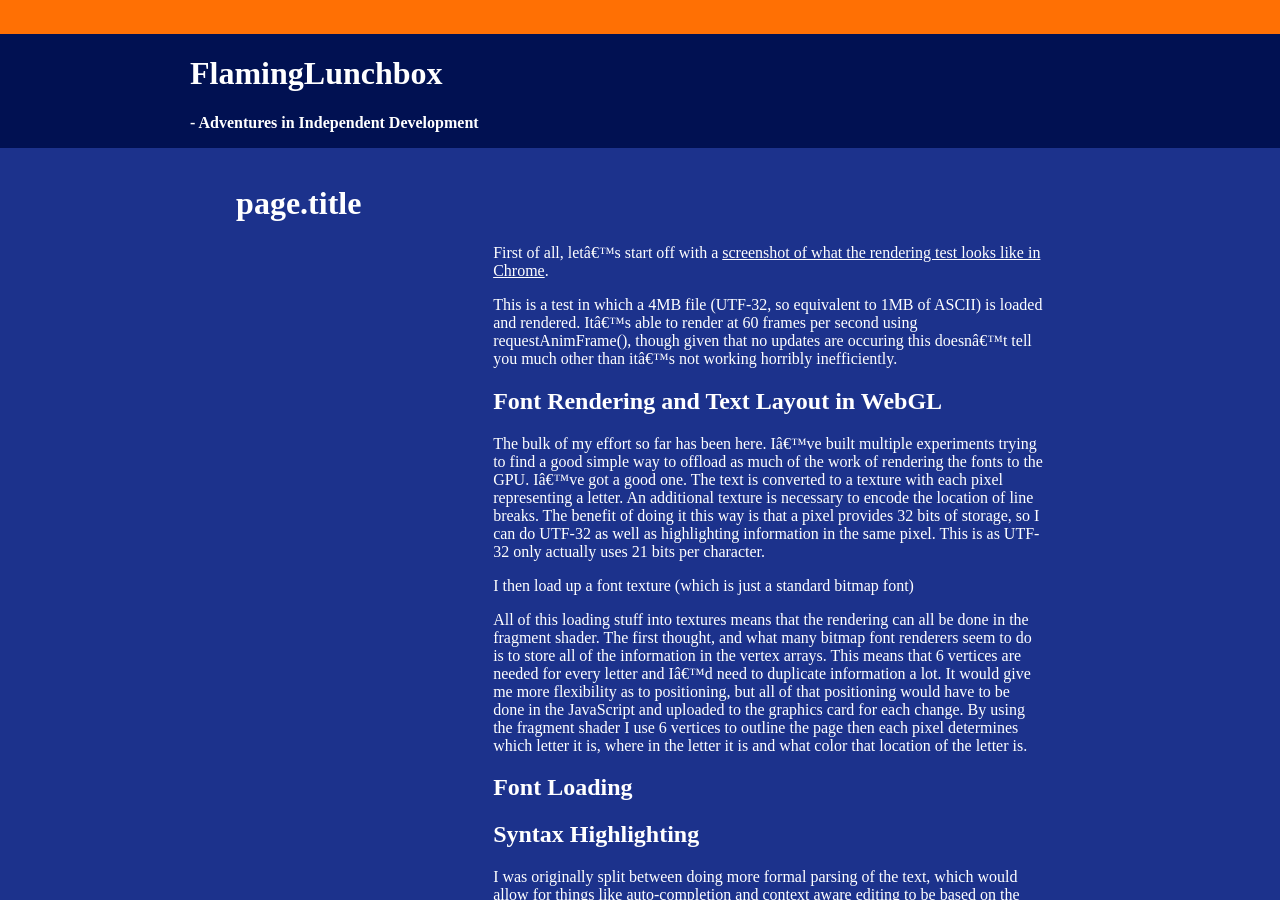
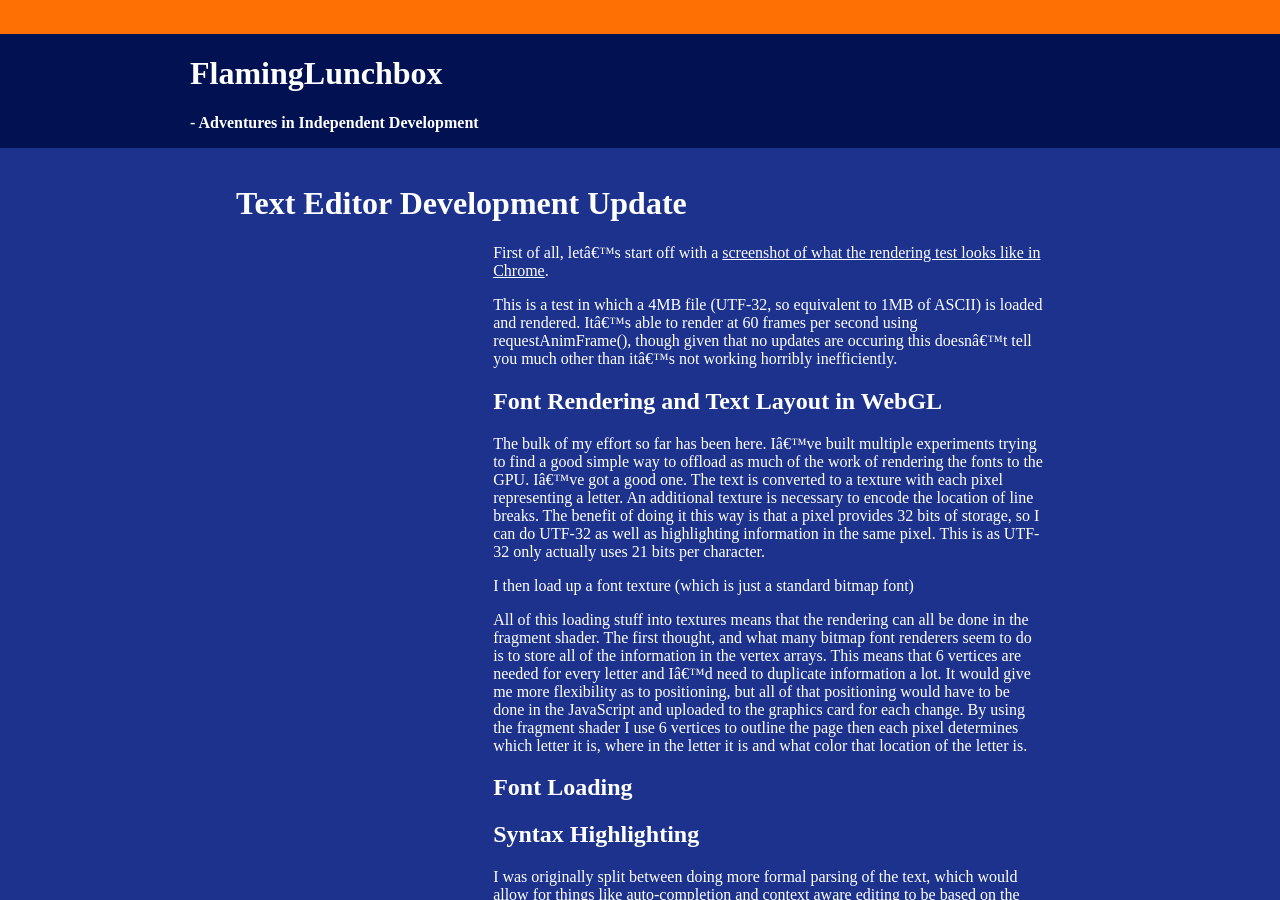
Before and after one commit to robeyh/robeyh.github.com, a Jekyll site: the page built from _posts/2011-10-14-Text-Editor-Development-Update.md, in a window 1280 px wide and 900 px high. Built offline with Jekyll 4.4.1, drawn with Linux system fonts in a browser that asks for light colours; some web fonts are replaced.

Commit message:
Moustached page.title

```diff
--- a/_layouts/post.html
+++ b/_layouts/post.html
@@ -21,7 +21,7 @@
 <div class="content">
 
 <div class="post">
-  <h1 class="posttitle">page.title</h1>
+  <h1 class="posttitle">{{page.title}}</h1>
   <div class="postcontent">
 {{content}}
   </div>
```
